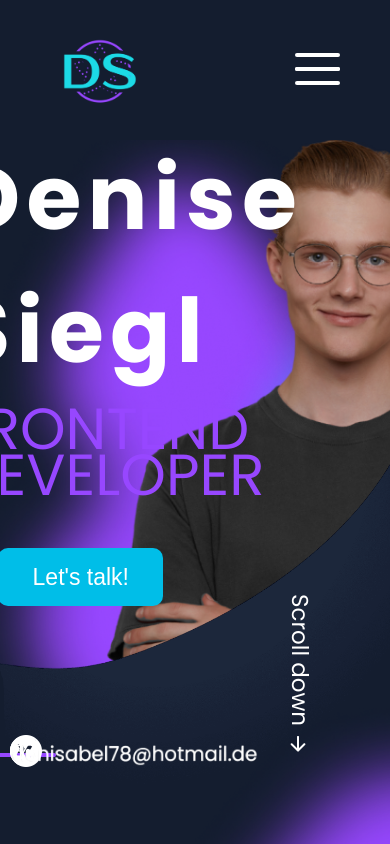
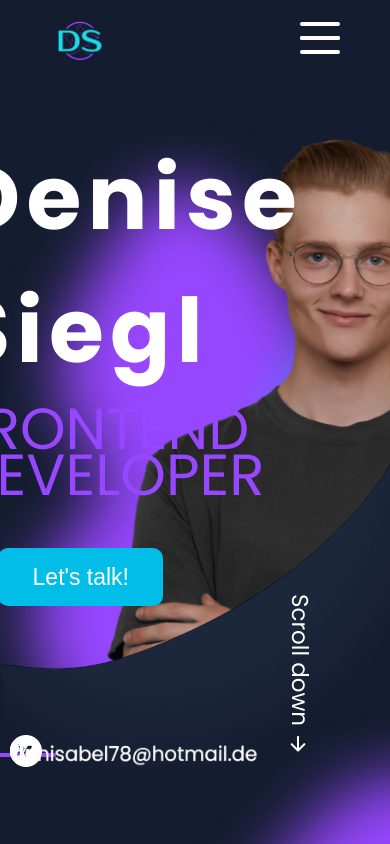
Before and after one commit to deniseS85/portfolio, an Angular app: page / in a window 390 px wide. Shown: the top 844 px of the page. Built offline with nearby package versions, Linux system fonts and the light colour scheme.

Commit message:
responsiv nav

```diff
--- a/src/app/header/header.component.scss
+++ b/src/app/header/header.component.scss
@@ -52,8 +52,8 @@ header {
 
 .nav-responsiv {
     display: none;
-    width: 45px;
-    height: 34px;
+    width: 40px;
+    height: 37px;
     position: relative;
     transform: rotate(0deg);
     transition: .5s ease-in-out;
@@ -102,6 +102,7 @@ header {
 @media (max-width: 710px) {
     header {
         padding: 20px 50px;
+        height: 40px;
         nav {
             a {
                 display: none;
@@ -110,5 +111,9 @@ header {
         .nav-responsiv {
             display: flex;
         }
+        img {
+            width: 60px;
+            height: 60px;
+        }
     }
 }
```
